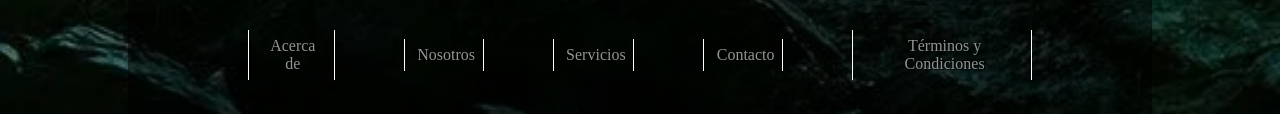
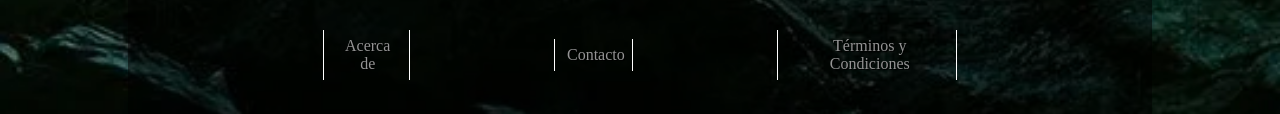
Before and after one commit to Blasphemous0413/FinalesER, a plain HTML site: page index.html in a window 1280 px wide. Shown: the part 3979-4093 px from the top of the page. Drawn offline with Linux system fonts and the light colour scheme.

Commit message:
Update index.html

```diff
--- a/index.html
+++ b/index.html
@@ -117,8 +117,6 @@
     <footer>
         <ul>
             <li><a href="#">Acerca de</a></li>
-            <li><a href="#">Nosotros</a></li>
-            <li><a href="#">Servicios</a></li>
             <li><a href="#">Contacto</a></li>
             <li><a href="#">Términos y Condiciones</a></li>
         </ul>
```
